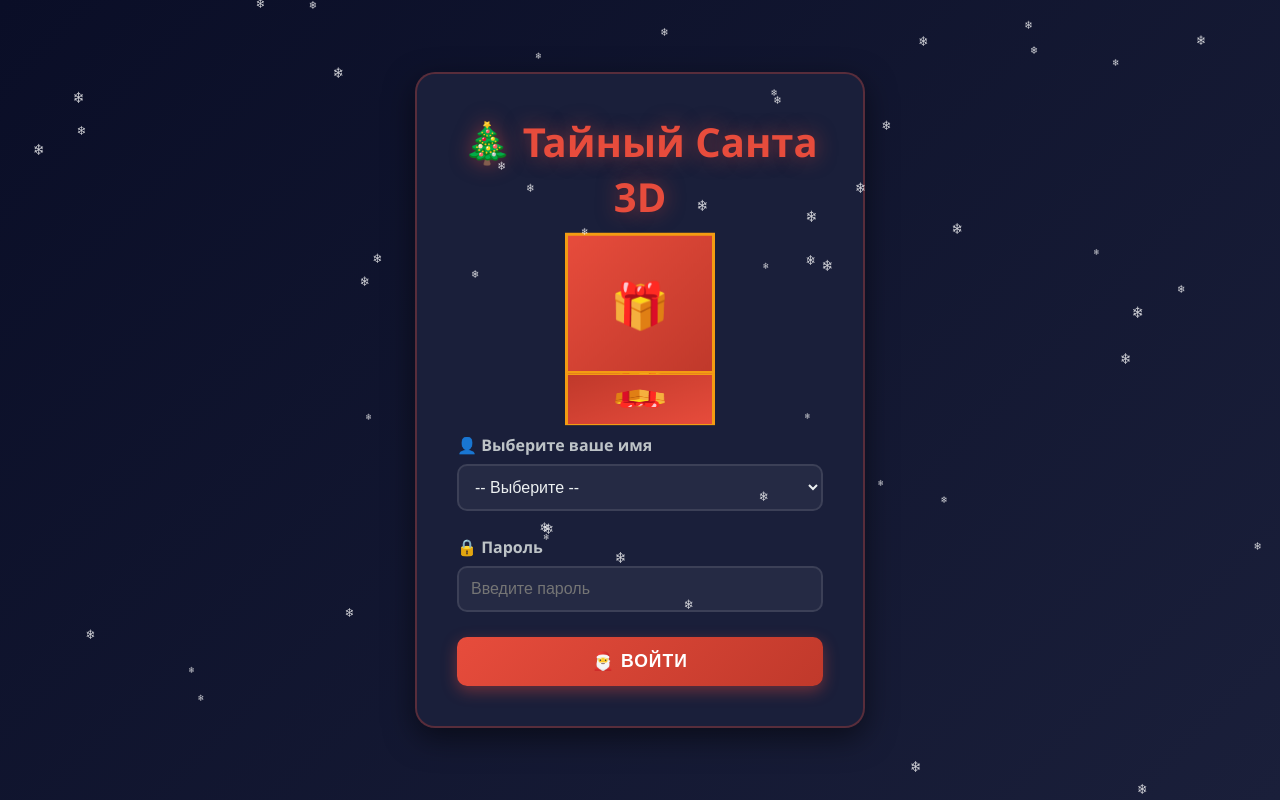
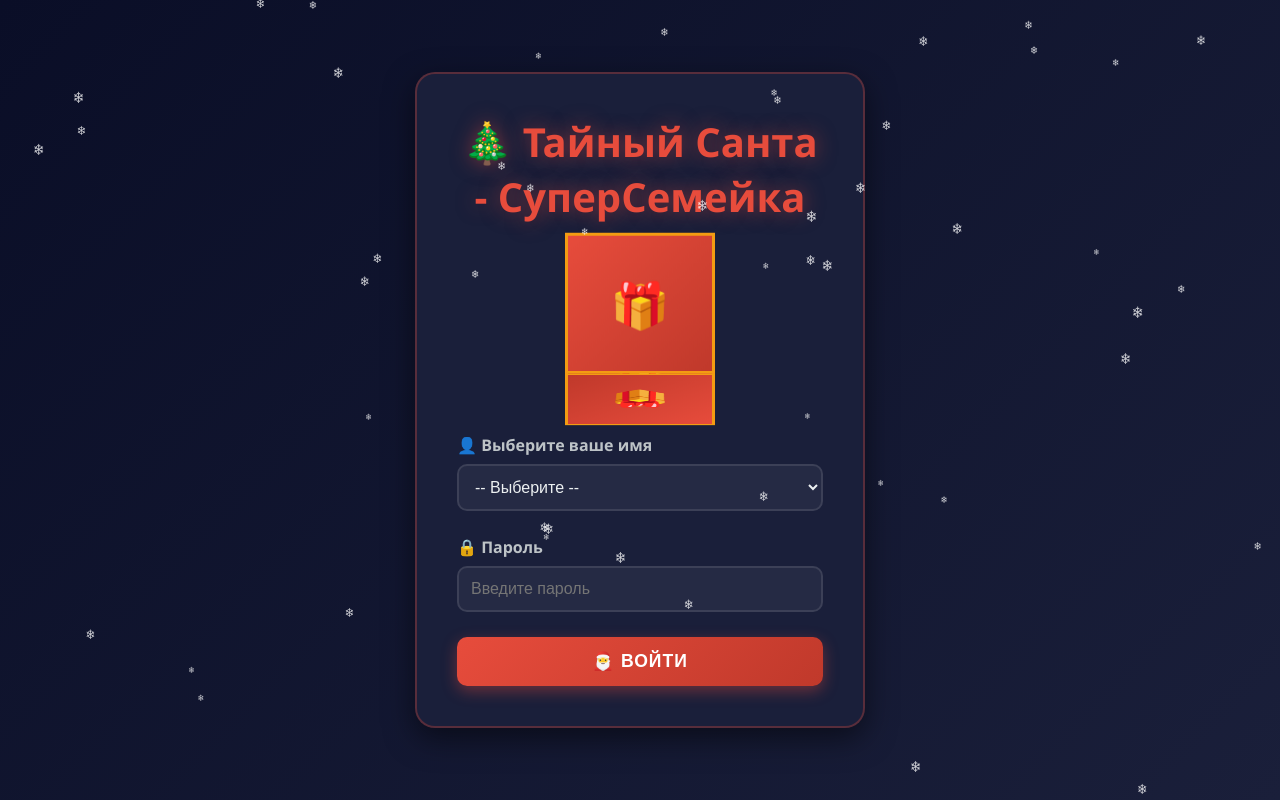
Before and after one commit to Tamerlan12345/santa, a plain HTML site: page index.html in a window 1280 px wide. Drawn offline with Linux system fonts and the light colour scheme.

Commit message:
Update index.html

```diff
--- a/index.html
+++ b/index.html
@@ -785,7 +785,7 @@
     <!-- Login Screen -->
     <div class="screen active login-screen" id="loginScreen">
         <div class="login-container">
-            <h1>🎄 Тайный Санта 3D</h1>
+            <h1>🎄 Тайный Санта - СуперСемейка </h1>
             <div class="gift-box-3d">
                 <div class="gift-face gift-front">🎁</div>
                 <div class="gift-face gift-back">🎁</div>
```
